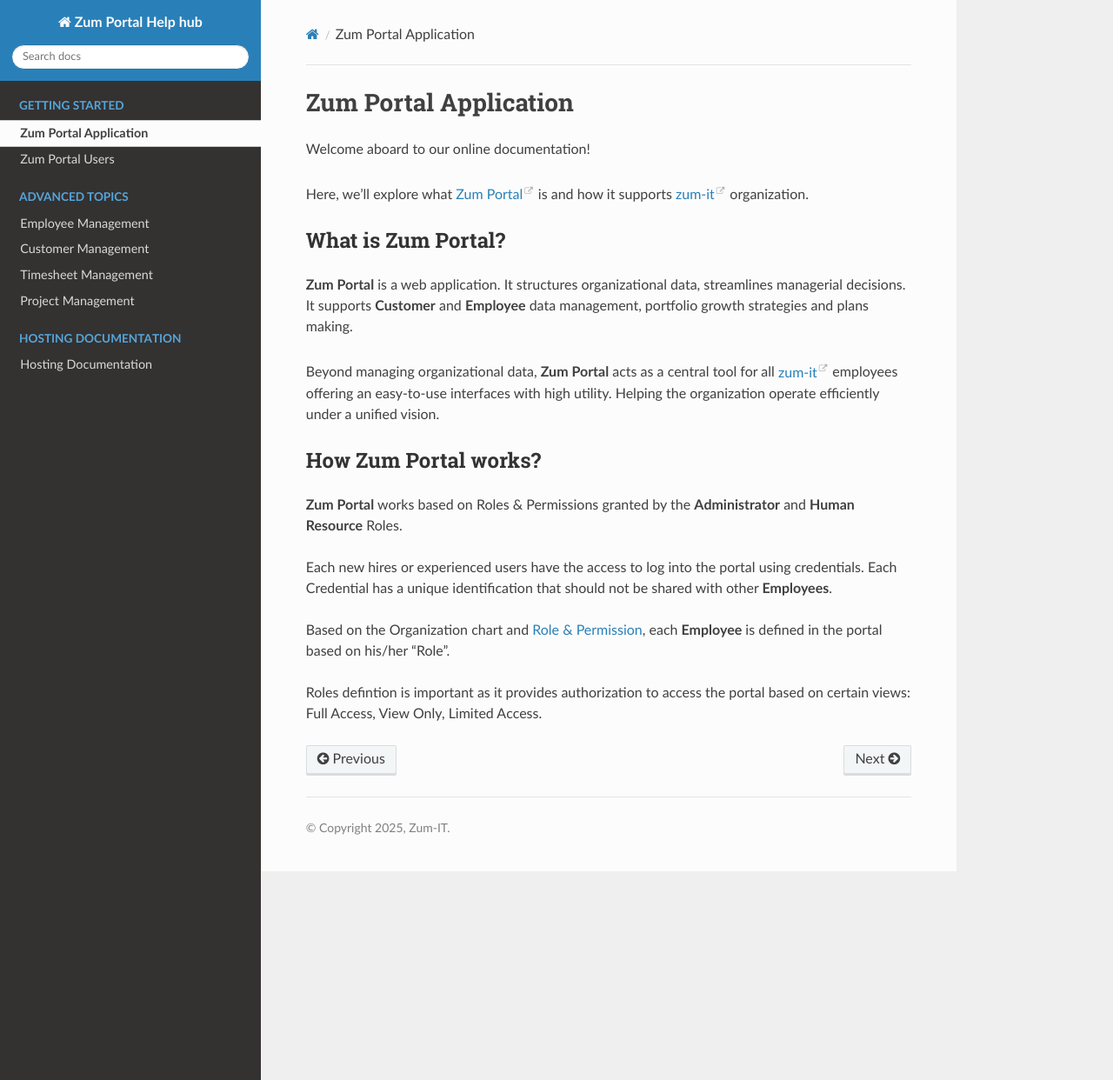
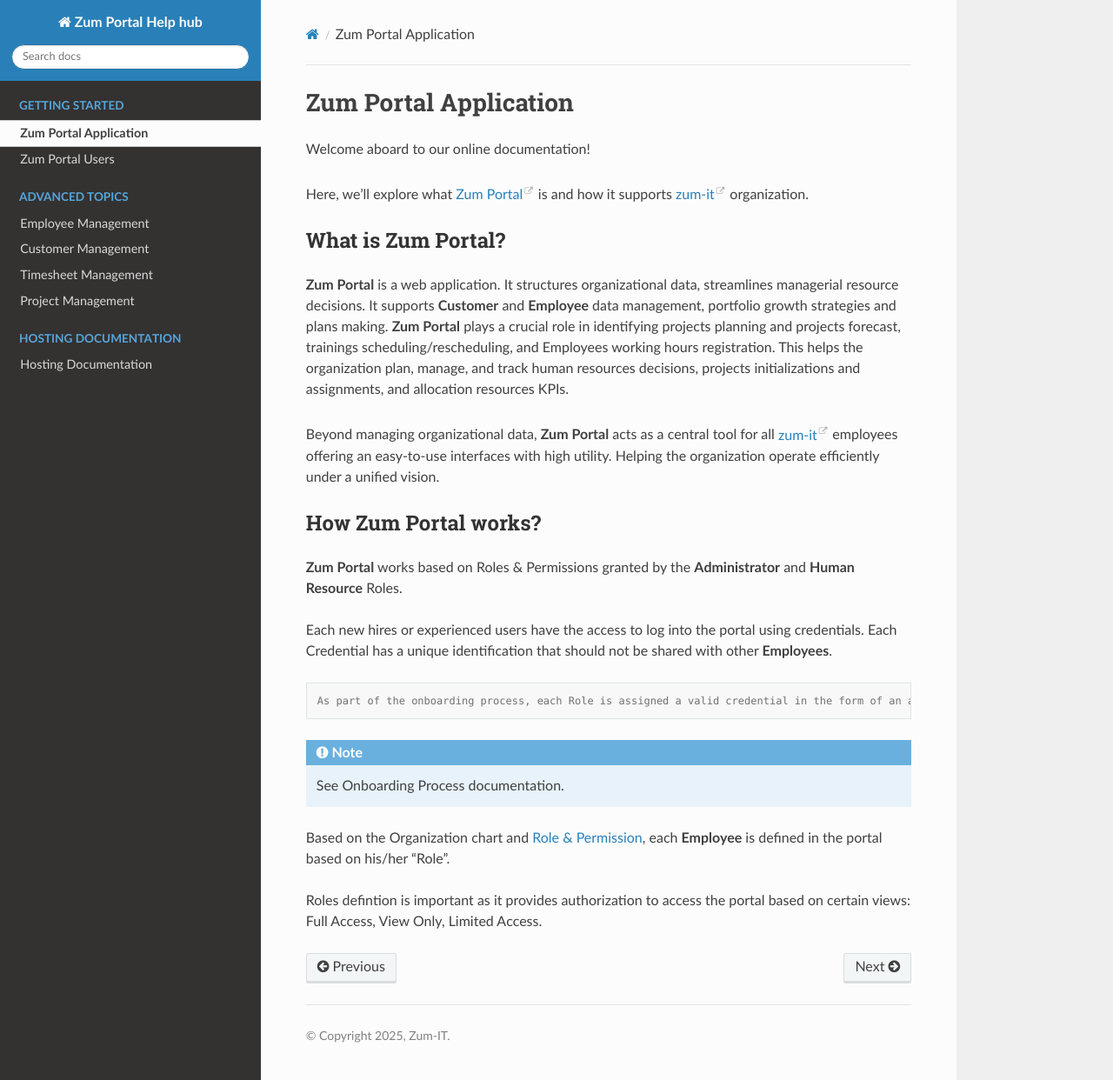
Before and after one commit to ghadiben0/Project-Zum-Portal, a Sphinx documentation site: the page built from docs/source/zumportaldefinition.rst, in a window 1280 px wide and 1242 px high. Shown: the whole window at 87% size. Built offline with Sphinx 7.4.7 and the Read the Docs theme 3.1.0, drawn with Linux system fonts in a browser that asks for light colours.

Commit message:
Update zumportaldefinition.rst

```diff
--- a/docs/source/zumportaldefinition.rst
+++ b/docs/source/zumportaldefinition.rst
@@ -8,7 +8,9 @@
 What is **Zum Portal**?
 ------------------
 
-**Zum Portal** is a web application. It structures organizational data, streamlines managerial  decisions. It supports **Customer** and **Employee** data management, portfolio growth strategies and plans making.
+**Zum Portal** is a web application. It structures organizational data, streamlines managerial  resource decisions.
+It supports **Customer** and **Employee** data management, portfolio growth strategies and plans making.
+**Zum Portal** plays a crucial role in identifying projects planning and projects forecast, trainings scheduling/rescheduling, and Employees working hours registration. This helps the organization plan, manage, and track human resources decisions, projects initializations and assignments, and allocation resources KPIs.
 
 Beyond managing organizational data, **Zum Portal** acts as a central tool for all `zum-it <https://zum-it.com>`__ employees offering an easy-to-use interfaces with high utility. Helping the organization operate efficiently under a unified vision.
 
@@ -19,6 +21,14 @@
 
 Each new hires or experienced users have the access to log into the portal using credentials. Each Credential has a unique identification that should not be shared with other **Employees**.
 
+.. code-block:: console
+
+   As part of the onboarding process, each Role is assigned a valid credential in the form of an auto-generated password. This password is temporary and must be used within 24 hours of issuance. Othrwise it expires.
+
+.. note::
+
+  See Onboarding Process documentation.
+
 Based on the Organization chart and :ref:`Role & Permission <zum-portal-users>`, each **Employee** is defined in the portal based on his/her "Role".
 
 Roles defintion is important as it provides authorization to access the portal based on certain views: Full Access, View Only, Limited Access.
```
